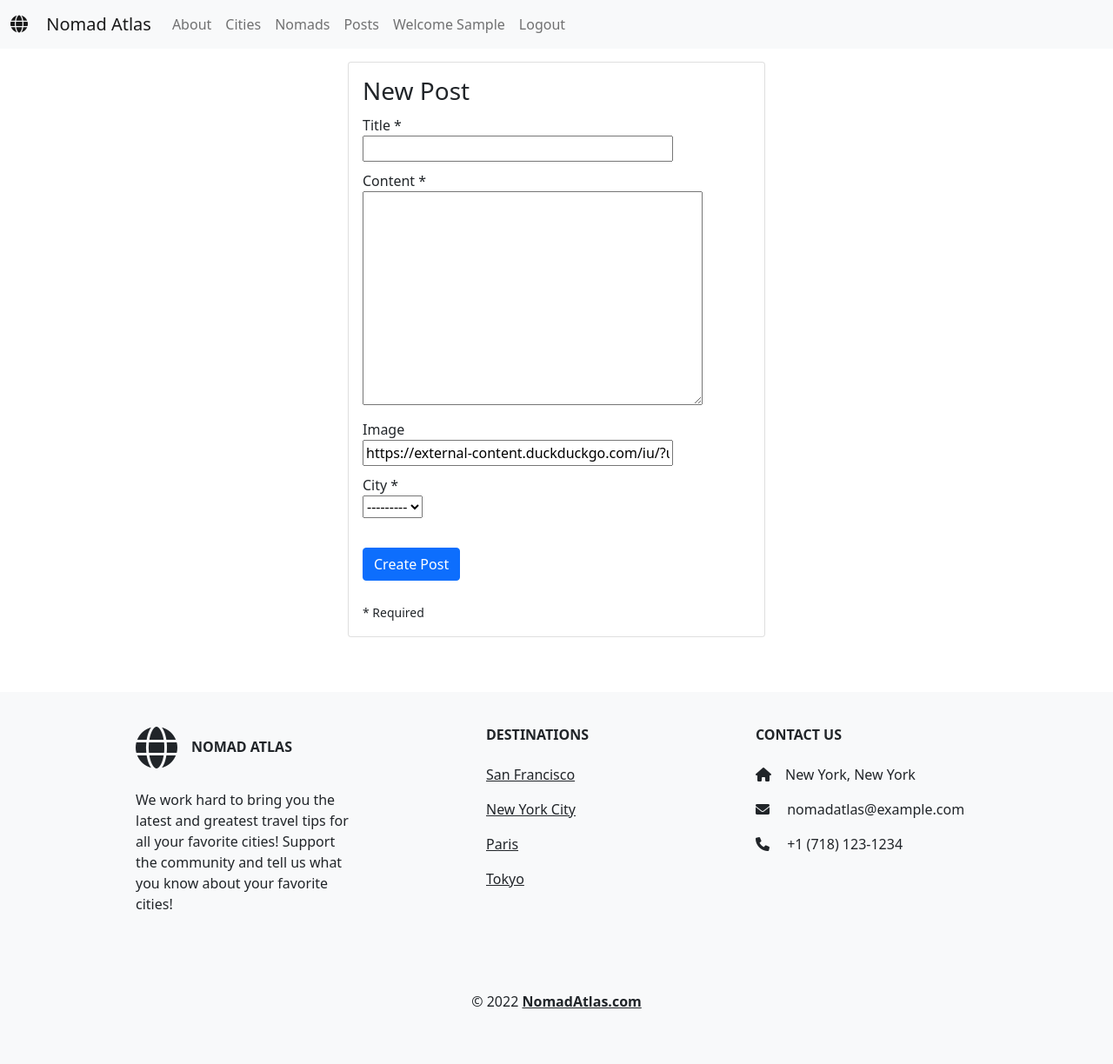
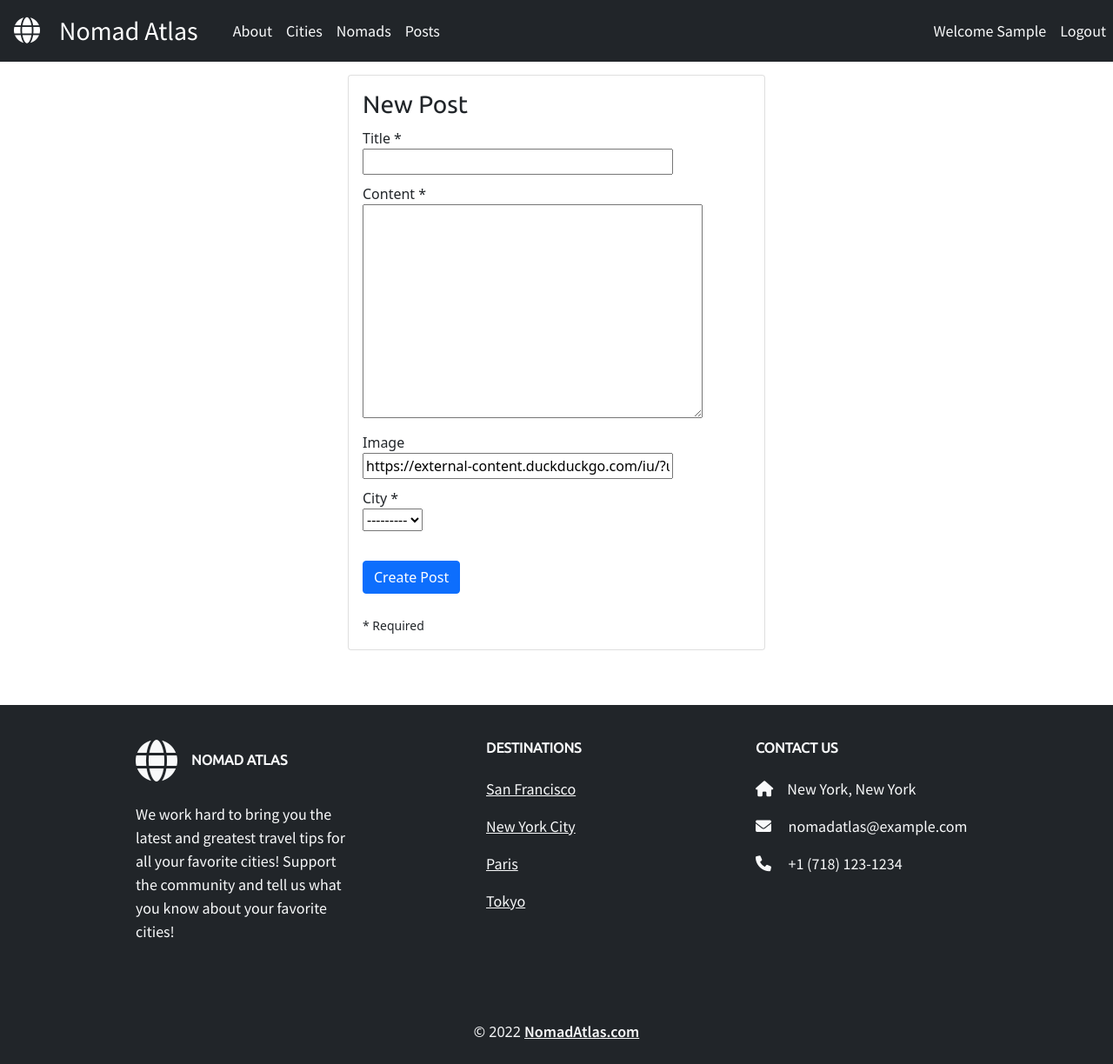
Before and after one commit to jajoyce/Nomad, a Django app: page /posts/new in a window 1280 px wide. Shown: the whole page at 87% size. Before the commit the page ends 1160 px from the top, so only its background shows below. Run offline with Django 4.2, Linux system fonts and the light colour scheme; the visitor is signed in with stand-in values (Sample User, id 1); data that the repository does not hold is empty.

Commit message:
updated css and navbar

```diff
--- a/main_app/static/styles/main.css
+++ b/main_app/static/styles/main.css
@@ -1,3 +1,40 @@
+@import url("https://fonts.googleapis.com/css2?family=Titillium+Web&family=Ubuntu&display=swap");
+@import url("https://fonts.googleapis.com/css2?family=Source+Sans+Pro:wght@400;600&family=Ubuntu&display=swap");
+
+h1,
+h2,
+h3,
+h4,
+h5,
+h6 {
+  font-family: "Ubuntu", sans-serif;
+}
+
+p,
+a {
+  font-family: "Source Sans Pro", Verdana, sans-serif;
+  font-size: 18px;
+}
+
+a {
+  color: rgb(44, 105, 150);
+}
+
+a:hover {
+  color: #bcc2bd;
+}
+
+.btn-success:hover {
+  background-color: rgb(8, 73, 0);
+}
+
+.btn-danger:hover {
+  background-color: rgb(83, 0, 0);
+}
+
+.btn-primary:hover {
+  background-color: rgb(33, 37, 41);
+}
 .hero-section {
   height: 500px;
 }
@@ -60,3 +97,17 @@
   height: 125px !important;
   object-fit: cover !important;
 }
+
+/* .navbar-nav {
+  flex-direction: row;
+}
+
+.nav-link {
+  padding-right: 0.5rem !important;
+  padding-left: 0.5rem !important;
+}
+
+.ml-auto .dropdown-menu {
+  left: auto !important;
+  right: 0px;
+} */
--- a/main_app/templates/base.html
+++ b/main_app/templates/base.html
@@ -26,12 +26,11 @@
     <title>Nomad Atlas - {% block title %}{% endblock %}</title>
   </head>
   <body>
-    <nav>
     <nav
-        class="navbar navbar-expand-lg navbar-light bg-light navbar-fixed-top"
+      class="navbar navbar-expand-lg navbar-dark bg-dark navbar-fixed-top text-light sticky-top"
     >
-        <div class="container-fluid">
-          <a class="navbar-brand" href="/">
+      <!-- <div class="container-fluid"> -->
+      <a class="navbar-brand px-3" style="font-size: 30px" href="/">
         <i
           class="fas fa-globe me-3"
           aria-hidden="true"
@@ -53,44 +52,51 @@
       <div class="collapse navbar-collapse" id="navbarNav">
         <ul class="navbar-nav">
           <li class="nav-item">
-                <a class="nav-link" href="/about">About</a>
+            <a class="nav-link text-reset" href="/about">About</a>
           </li>
           <li class="nav-item">
-                <a class="nav-link" href="{% url 'city_list'%}">Cities</a>
+            <a class="nav-link text-reset" href="{% url 'city_list'%}"
+              >Cities</a
+            >
           </li>
           <li class="nav-item">
-                <a class="nav-link" href="{% url 'profile_list'%}">Nomads</a>
+            <a class="nav-link text-reset" href="{% url 'profile_list'%}"
+              >Nomads</a
+            >
           </li>
           <li class="nav-item">
-                <a class="nav-link" href="{% url 'post_list'%}">Posts</a>
+            <a class="nav-link text-reset" href="{% url 'post_list'%}">Posts</a>
           </li>
+        </ul>
+      </div>
+      <div class="collapse navbar-collapse justify-content-end" id="navbarNav">
+        <ul class="navbar-nav">
           {% if user.is_authenticated %}
           <li class="nav-item">
             <a
-                  class="nav-link"
+              class="nav-link text-reset"
               href="{% url 'profile_detail' user.profile.pk %}"
             >
               Welcome {{user.first_name }}</a
             >
           </li>
           <li class="nav-item">
-                <a class="nav-link" href="{% url 'logout' %}">Logout</a>
+            <a class="nav-link text-reset" href="{% url 'logout' %}">Logout</a>
           </li>
           {% else %}
           <li class="nav-item">
-                <a class="nav-link" href="{% url 'signup' %}">Sign up</a>
+            <a class="nav-link text-reset" href="{% url 'signup' %}">Sign up</a>
           </li>
           <li class="nav-item">
-                <a class="nav-link" href="{% url 'login' %}">Login</a>
+            <a class="nav-link text-reset" href="{% url 'login' %}">Login</a>
           </li>
           {% endif %}
         </ul>
       </div>
-        </div>
-      </nav>
+      <!-- </div> -->
     </nav>
     <div>{% block content %}{% endblock %}</div>
-    <footer class="text-center text-lg-start bg-light text-dark">
+    <footer class="text-center text-lg-start bg-dark text-light">
       <section>
         <div
           class="container text-center text-md-start mt-5 p-4"
--- a/main_app/templates/post_list.html
+++ b/main_app/templates/post_list.html
@@ -30,7 +30,7 @@
         </div>
       </div>
       {% empty %}
-      <p>No posts for city</p>
+      <p>No post</p>
       {% endfor %}
     </div>
   </div>
--- a/main_app/templates/profile_list.html
+++ b/main_app/templates/profile_list.html
@@ -29,7 +29,7 @@
             </div>
         </div>
         {% empty %}
-        <p>No posts for city</p>
+        <p>No Nomads</p>
         {% endfor %}
         </div>
         <div class="col-3"></div>
--- a/main_app/views.py
+++ b/main_app/views.py
@@ -47,31 +47,16 @@ class Signup(View):
             context ={"form": form}
             return render(request, "registration/signup.html", context)
 
-# class UserUpdateForm(UserChangeForm):
-#     email = forms.EmailField()
-#     first_name = forms.CharField()
-#     last_name  = forms.CharField()
-
-#     class Meta:
-#         model = User
-#         fields = ["username", "email", "first_name", "last_name", "password1", "password2"]
 class UserUpdate(UpdateView):
     model = User
+    fields = ["username", "email", "first_name", "last_name"]
     template_name ='registration/user_update.html'
-    # def get(self, request):
-    #     form = UserUpdateForm()
-    #     context = {"form": form}
-    #     return render(request, "registration/user_update.html", context)
 
-    # def post(self, request):
-    #     form = UserUpdateForm(request.POST)
-    #     if form.is_valid():
-    #         user = form.save()
-    #         login(request, user)
-    #         return redirect(f"/nomads/{ }/")
-    #     else:
-    #         context ={"form": form}
-    #         return render(request, "registration/user_update.html", context)
+    def get_object(self, queryset=None):
+        return self.request.user
+
+    def get_success_url(self):
+        return reverse('profile_detail', kwargs={'pk': self.object.profile.pk})
 
 class CityList(TemplateView):
     template_name = "city_list.html"
```
Also changed, not shown: main_app/templates/about.html (+3 -7 lines), main_app/templates/post_detail.html (+9 -2 lines), main_app/templates/profile_update.html (+19 -8 lines). Lines whose indentation alone changed are shown as unchanged.
